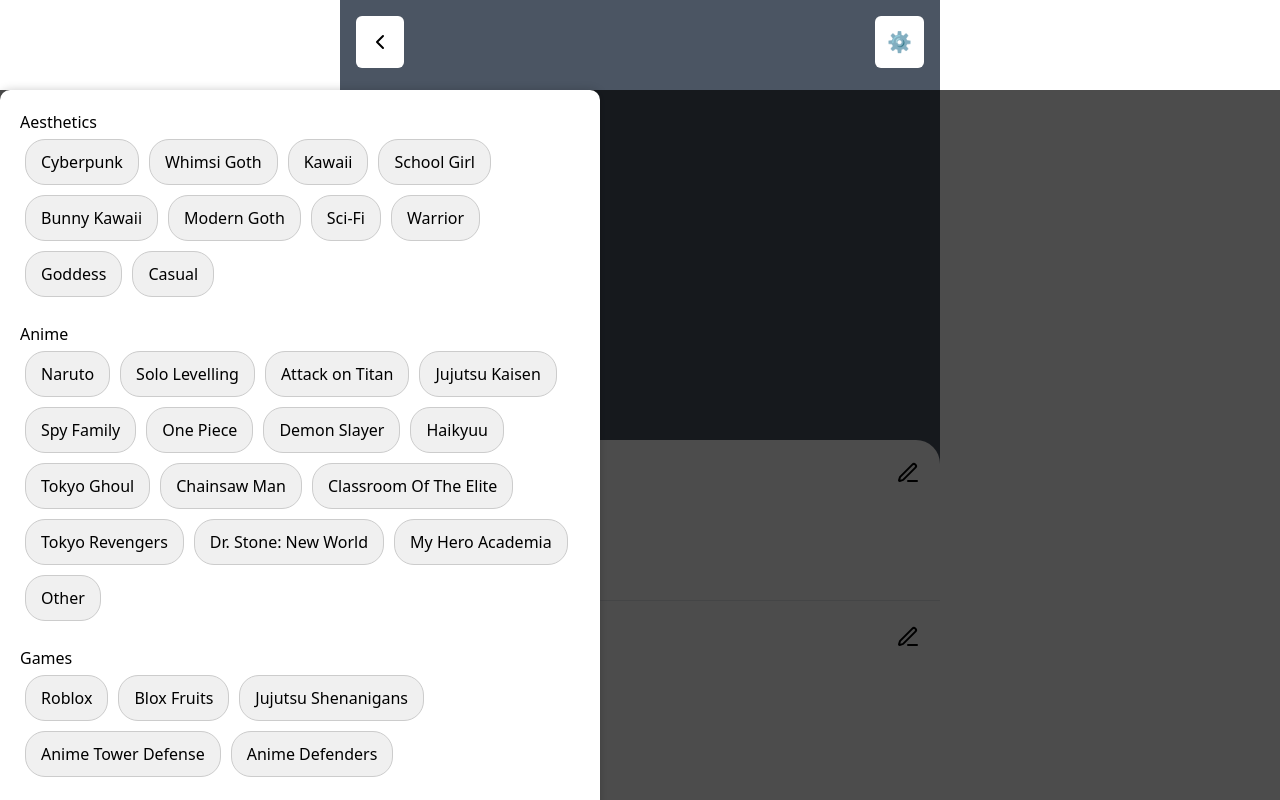
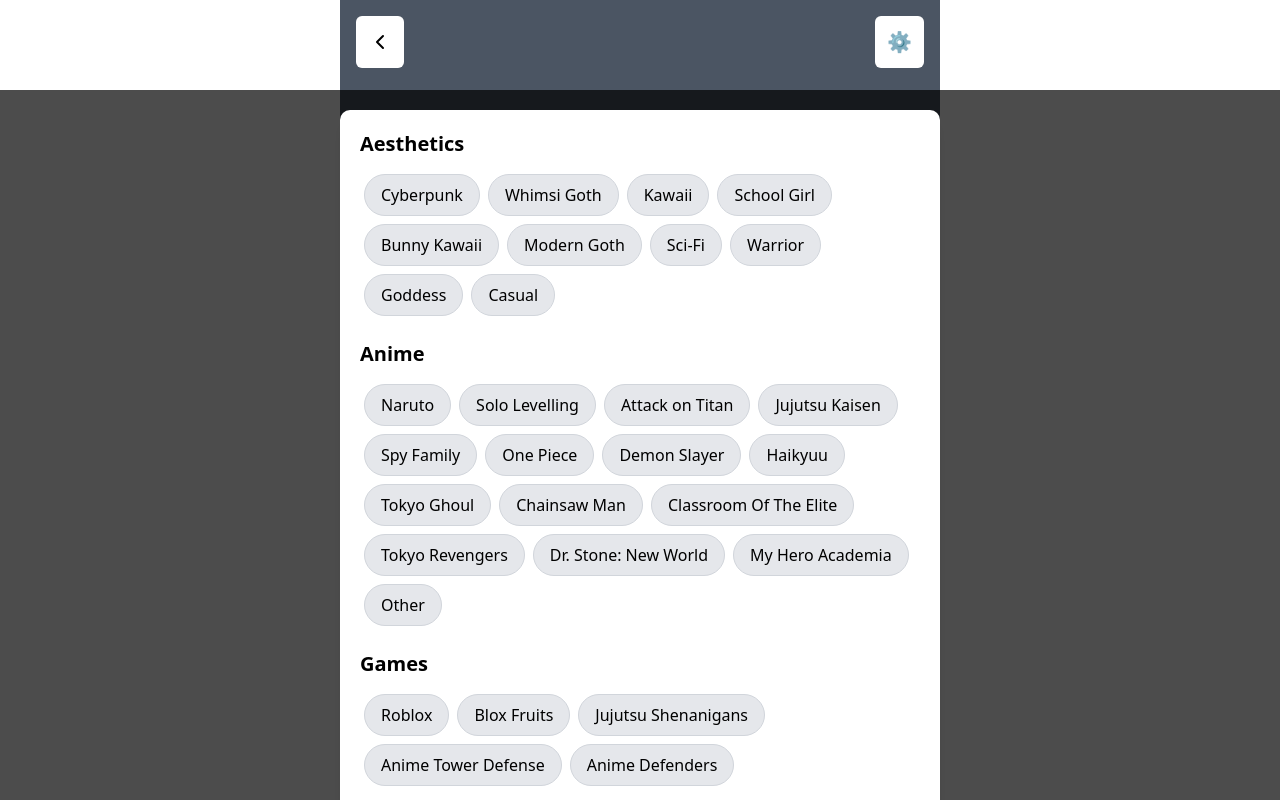
Before and after one commit to princeyadav00785/test, a React (Vite) app: page / in a window 1280 px wide. Both pictures are taken after a click on the button "⚙️". Built offline with nearby package versions, Linux system fonts and the light colour scheme.

Commit message:
fix bugs4

```diff
--- a/src/components/Intro/IntroPage.tsx
+++ b/src/components/Intro/IntroPage.tsx
@@ -1,6 +1,6 @@
 import React, { useState } from 'react';
 import { Edit3, ChevronLeft } from 'lucide-react';
-import Preferences from '../test/a';
+import Preferences from '../test/a'; // Adjust import path as per your file structure
 
 const IntroPage: React.FC = () => {
   const [user, setUser] = useState('Ayush Gupta');
@@ -11,11 +11,16 @@
   const toggle = () => {
     setVisibility(prevVisibility => !prevVisibility);
   };
-  const sample=()=>{
+
+  const sample = () => {
     setUser('');
-    setUsername('')
+    setUsername('');
     setInterests([]);
-  }
+  };
+
+  const addInterests = (selectedItems: string[]) => {
+    setInterests([...interests, ...selectedItems]);
+  };
 
   return (
     <div className="relative max-w-[600px] h-[900px] max-h-[100vh] bg-gray-600">
@@ -28,10 +33,7 @@
         </button>
       </div>
       <div className="relative top-[50vh] left-[84vw]">
-        {/* <button className="text-sm bg-white pt-2 pb-1 pr-4 pl-4 rounded-md">
-          <User />
-          Edit
-        </button> */}
+        {/* Content */}
       </div>
       <div className="relative top-[55vh] min-h-[45vh] bg-white rounded-t-3xl">
         <div className="h-[20%] p-5">
@@ -56,19 +58,24 @@
             <Edit3 />
           </button>
         </div>
-        <div className="p-5">
+        <div className="p-5 ">
             {interests.length === 0 ? (
-            <p>No interests</p>
+              <p className="text-gray-500">No interests</p>
             ) : (
-            <ul>
+              <div className="flex flex-wrap ">
                 {interests.map((interest, index) => (
-                <li key={index}>{interest}</li>
+                  <div
+                    key={index}
+                    className="bg-gray-200 border border-gray-300 rounded-full px-4 py-2 m-2 cursor-pointer transition-colors duration-300"
+                  >
+                    {interest}
+                  </div>
                 ))}
-            </ul>
+              </div>
             )}
           </div>
       </div>
-      <Preferences toggle={toggle} visibility={visibility} />
+      <Preferences toggle={toggle} visibility={visibility} addInterests={addInterests} />
     </div>
   );
 };
--- a/src/components/test/a.tsx
+++ b/src/components/test/a.tsx
@@ -1,16 +1,15 @@
-import  { useState } from 'react';
-import data from '../../data.json';
-import './a.css';
-
+import React, { useState } from 'react';
+import data from '../../data.json'; // Adjust import path as per your file structure
 
 type PreferencesProps = {
   toggle: () => void;
   visibility: boolean;
+  addInterests: (selectedItems: string[]) => void;
 };
 
 type Category = 'aesthetics' | 'anime' | 'games';
 
-const Preferences: React.FC<PreferencesProps> = ({ toggle, visibility }) => {
+const Preferences: React.FC<PreferencesProps> = ({ toggle, visibility, addInterests }) => {
   const [selectedAesthetics, setSelectedAesthetics] = useState<string[]>([]);
   const [selectedAnime, setSelectedAnime] = useState<string[]>([]);
   const [selectedGames, setSelectedGames] = useState<string[]>([]);
@@ -35,22 +34,22 @@
     }
   };
 
-
   const handleSave = () => {
-    console.log(selectedAesthetics, selectedAnime, selectedGames);
+    const allSelectedItems = [...selectedAesthetics, ...selectedAnime, ...selectedGames];
+    addInterests(allSelectedItems); // Call addInterests function to add selected items to interests
     toggle(); // Call toggle function to hide preferences
   };
 
   return (
-    <div className={`preferences ${visibility ? 'block' : 'hidden'}`}>
-      <div className="preferences-container">
-        <div className="section">
-          <h2>Aesthetics</h2>
-          <div className="options">
+    <div className={`fixed top-[90px] left-0 w-full h-full flex justify-center items-center bg-[rgba(0,0,0,0.7)] z-[1000] transition-opacity duration-300 ${visibility ? 'opacity-100' : 'opacity-0 pointer-events-none'}`}>
+      <div className="bg-white p-5 max-w-[600px] w-full max-h-[calc(100%-40px)] overflow-y-auto rounded-[10px] shadow-lg">
+        <div className="mb-5">
+          <h2 className="text-xl font-semibold mb-3">Aesthetics</h2>
+          <div className="flex flex-wrap">
             {data.aesthetics.map(item => (
               <div
                 key={item}
-                className={`option ${selectedAesthetics.includes(item) ? 'selected' : ''}`}
+                className={`bg-gray-200 border border-gray-300 rounded-full px-4 py-2 m-1 cursor-pointer transition-colors duration-300 ${selectedAesthetics.includes(item) ? 'bg-red-500 text-white border-red-500' : ''}`}
                 onClick={() => handleSelect('aesthetics', item)}
               >
                 {item}
@@ -58,13 +57,13 @@
             ))}
           </div>
         </div>
-        <div className="section">
-          <h2>Anime</h2>
-          <div className="options">
+        <div className="mb-5">
+          <h2 className="text-xl font-semibold mb-3">Anime</h2>
+          <div className="flex flex-wrap">
             {data.anime.map(item => (
               <div
                 key={item}
-                className={`option ${selectedAnime.includes(item) ? 'selected' : ''}`}
+                className={`bg-gray-200 border border-gray-300 rounded-full px-4 py-2 m-1 cursor-pointer transition-colors duration-300 ${selectedAnime.includes(item) ? 'bg-red-500 text-white border-red-500' : ''}`}
                 onClick={() => handleSelect('anime', item)}
               >
                 {item}
@@ -72,13 +71,13 @@
             ))}
           </div>
         </div>
-        <div className="section">
-          <h2>Games</h2>
-          <div className="options">
+        <div className="mb-5">
+          <h2 className="text-xl font-semibold mb-3">Games</h2>
+          <div className="flex flex-wrap">
             {data.games.map(item => (
               <div
                 key={item}
-                className={`option ${selectedGames.includes(item) ? 'selected' : ''}`}
+                className={`bg-gray-200 border border-gray-300 rounded-full px-4 py-2 m-1 cursor-pointer transition-colors duration-300 ${selectedGames.includes(item) ? 'bg-red-500 text-white border-red-500' : ''}`}
                 onClick={() => handleSelect('games', item)}
               >
                 {item}
@@ -86,7 +85,9 @@
             ))}
           </div>
         </div>
-        <button className="save-button" onClick={handleSave}>Save</button>
+        <button className="block bg-red-500 text-white border-none rounded-full px-6 py-2 m-auto cursor-pointer transition-colors duration-300 hover:bg-red-400" onClick={handleSave}>
+          Save
+        </button>
       </div>
     </div>
   );
```
Also changed, not shown: 5 other files (tests, documents, lock files or other folders). Lines whose indentation alone changed are shown as unchanged.
